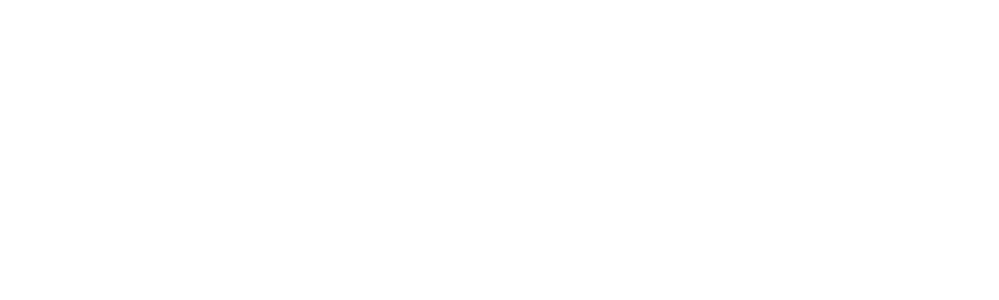
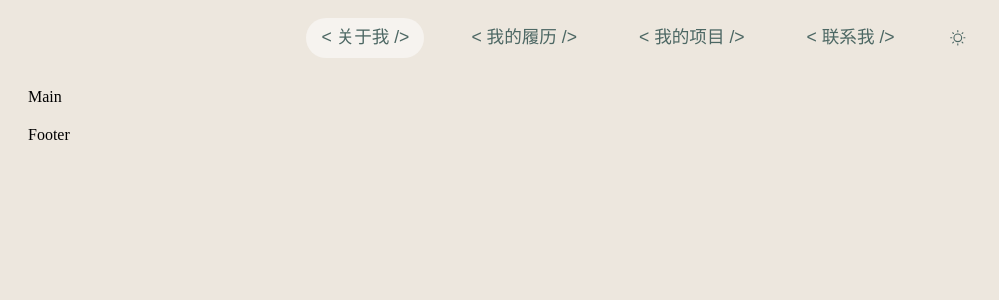
Before and after one commit to shanny-shan/ShannyDev, a Vue app: page / in a window 1280 px wide. Shown: the top 300 px of the page, without its empty margins (0-999 px from the left). Built offline with nearby package versions, Linux system fonts and the light colour scheme.

Commit message:
v0.0.4 header制作

```diff
--- a/package.json
+++ b/package.json
@@ -1,7 +1,7 @@
 {
   "name": "shannydev",
   "private": true,
-  "version": "0.0.3",
+  "version": "0.0.4",
   "type": "module",
   "scripts": {
     "dev": "vite",
--- a/src/App.vue
+++ b/src/App.vue
@@ -1,5 +1,29 @@
-<script setup></script>
+<script setup>
+import Header1 from '@/components/Header1.vue'
+import Footer from '@/components/Footer.vue'
+import Main from '@/components/Main.vue'
+</script>
 
 <template>
-  <div></div>
+  <div class="common-layout">
+    <el-container>
+      <el-header class="header">
+        <Header1 />
+      </el-header>
+      <el-main>
+        <Main />
+      </el-main>
+      <el-footer>
+        <Footer />
+      </el-footer>
+    </el-container>
+  </div>
 </template>
+<style scoped lang="scss">
+.header {
+  display: flex;
+  flex-direction: row;
+  justify-content: center;
+  align-items: center;
+}
+</style>
--- /dev/null
+++ b/src/assets/css/scrollbar.scss
@@ -0,0 +1,24 @@
+/* 全局滚动条样式 - 不加 scoped */
+::-webkit-scrollbar {
+  width: 8px;
+  height: 8px;
+}
+
+::-webkit-scrollbar-track {
+  background: #f1f1f1;
+  border-radius: 4px;
+}
+
+::-webkit-scrollbar-thumb {
+  background: #c1c1c1;
+  border-radius: 4px;
+}
+
+::-webkit-scrollbar-thumb:hover {
+  background: #a8a8a8;
+}
+/* Firefox 支持 */
+* {
+  scrollbar-width: thin;
+  scrollbar-color: #c1c1c1 #f1f1f1;
+}
--- /dev/null
+++ b/src/assets/css/style.scss
@@ -0,0 +1,5 @@
+html,
+body {
+  font-size: 16px;
+  background-color: #ede7de;
+}
--- /dev/null
+++ b/src/components/Footer.vue
@@ -0,0 +1,3 @@
+<script setup></script>
+
+<template>Footer</template>
--- /dev/null
+++ b/src/components/Header1.vue
@@ -0,0 +1,78 @@
+<script setup>
+import Theme from '@/components/Theme.vue'
+import { ref } from 'vue'
+const active = ref(0)
+const changeHeader = (e) => {
+  active.value = e
+}
+</script>
+
+<template>
+  <el-affix :offset="0">
+    <div class="header-group">
+      <el-button
+        round
+        class="header-item"
+        v-bind:class="{ active: active === 0 }"
+        @click="changeHeader(0)"
+      >
+        <span><</span><span>&nbsp;关于我&nbsp;</span><span>/></span>
+      </el-button>
+      <el-button
+        round
+        class="header-item"
+        v-bind:class="{ active: active === 1 }"
+        @click="changeHeader(1)"
+      >
+        <span><</span><span>&nbsp;我的履历&nbsp;</span><span>/></span>
+      </el-button>
+      <el-button
+        round
+        class="header-item"
+        v-bind:class="{ active: active === 2 }"
+        @click="changeHeader(2)"
+      >
+        <span><</span><span>&nbsp;我的项目&nbsp;</span><span>/></span>
+      </el-button>
+      <el-button
+        round
+        class="header-item"
+        v-bind:class="{ active: active === 3 }"
+        @click="changeHeader(3)"
+      >
+        <span><</span><span>&nbsp;联系我&nbsp;</span><span>/></span>
+      </el-button>
+      <Theme class="header-item" />
+    </div>
+  </el-affix>
+</template>
+<style scoped lang="scss">
+.header-group {
+  display: flex;
+  justify-content: center;
+  align-items: center;
+  .header-item {
+    margin: 0 1rem !important;
+    background-color: transparent;
+    border: none;
+    color: #4c6763;
+    font-size: 1.1rem;
+    height: 2.5rem;
+  }
+  .header-item:hover {
+    border: none;
+    background-color: initial;
+    color: #4c6763;
+  }
+  .active {
+    border: none;
+    background-color: #f6f3ef;
+    color: #4c6763;
+  }
+  .active:hover {
+    border: none;
+    background-color: #f6f3ef;
+    color: #4c6763;
+  }
+}
+</style>
--- /dev/null
+++ b/src/components/Header2.vue
@@ -0,0 +1,3 @@
+<script setup></script>
+
+<template></template>
--- /dev/null
+++ b/src/components/Main.vue
@@ -0,0 +1,6 @@
+<script setup></script>
+
+<template>
+  <div>Main</div>
+</template>
+<style lang="scss"></style>
--- a/src/main.js
+++ b/src/main.js
@@ -3,7 +3,8 @@
 import ElementPlus from 'element-plus'
 import 'element-plus/dist/index.css'
 import 'element-plus/theme-chalk/dark/css-vars.css'
-// import '@/assets/css/style.css'
+import '@/assets/css/style.scss'
+import '@/assets/css/scrollbar.scss'
 
 const app = createApp(App)
 app.use(ElementPlus)
```
Also changed, not shown: src/assets/css/style.css (added).
